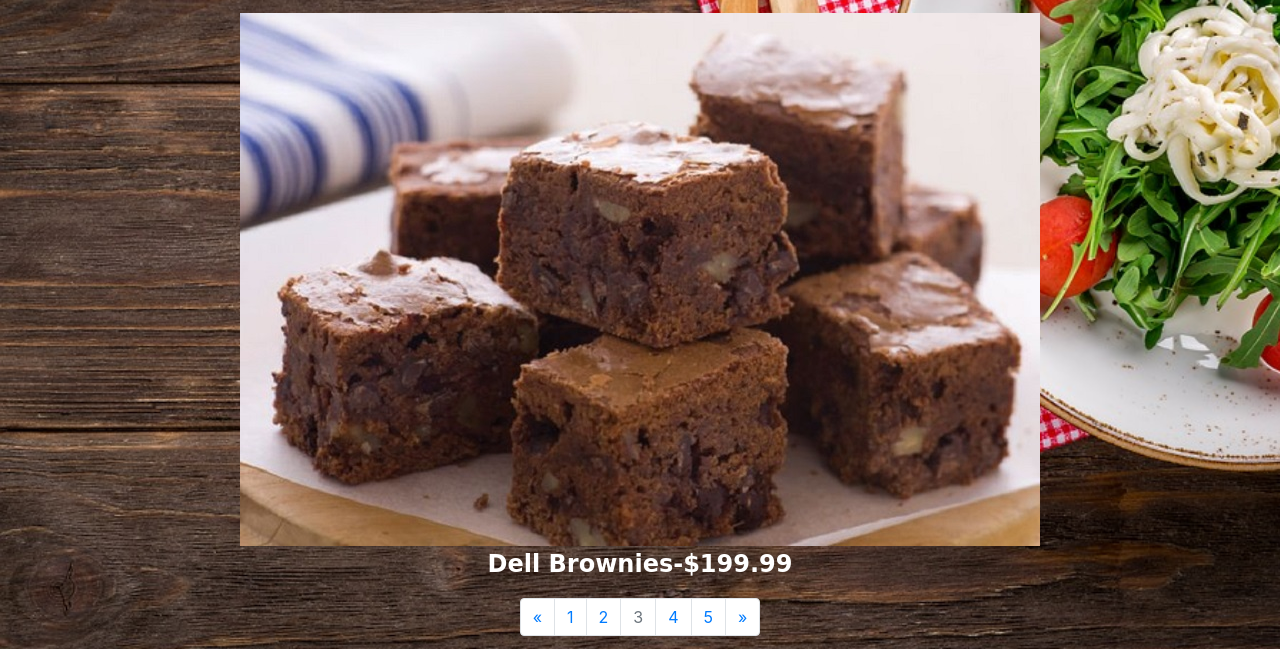
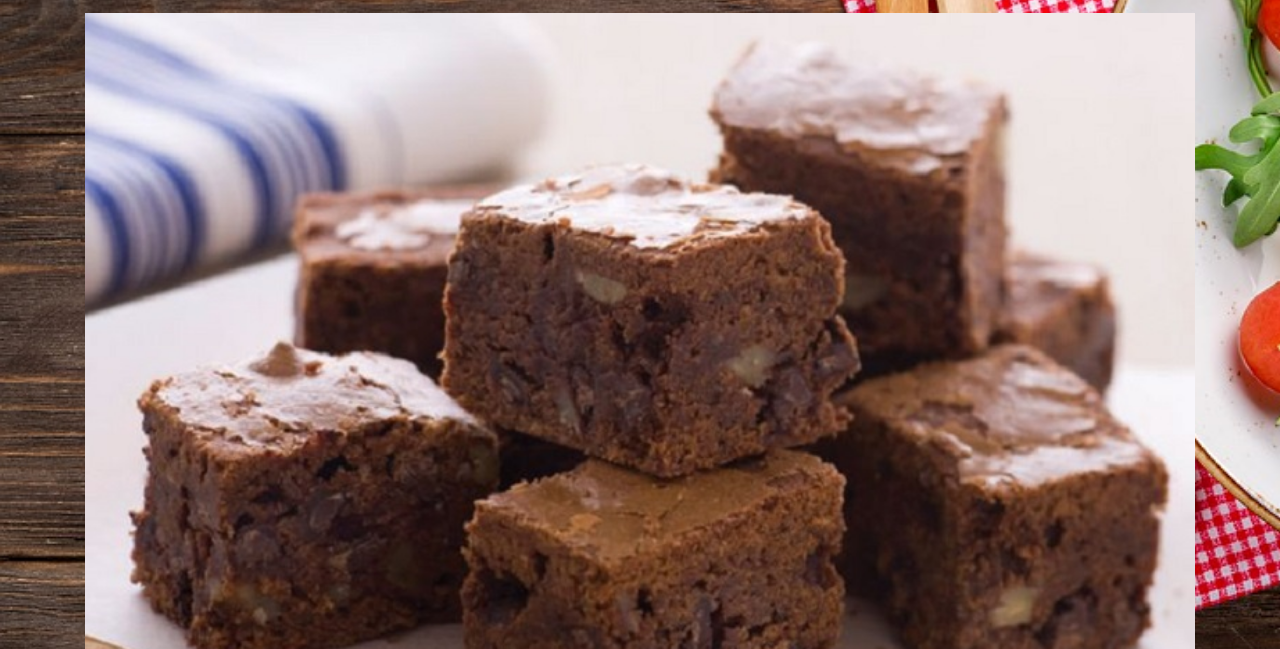
Before and after one commit to Zuka-Dev/myassignment, a plain HTML site: page menu.html in a window 1280 px wide. Shown: the part 143-792 px from the top of the page. Drawn offline with nearby package versions, Linux system fonts and the light colour scheme.

Commit message:
Add files via upload

```diff
--- a/menu.html
+++ b/menu.html
@@ -37,7 +37,9 @@
             width: 800px;
             height: 533px;
           }
-
+         figure > img {
+           width: 100%;
+         }
 
          </style>
 
@@ -82,9 +84,9 @@
 </div>
 </nav>
 <center><h3 style="font-family:cursive;">Top Grossing Dishes</h3></center>
-<section id="ifeanyi1">
+<section id="ifeanyi1" class="">
     <figure class="visible">
-   <a></a> <img src="image/magnitumtum.jpg"/>
+   <img src="image/magnitumtum.jpg"/>
     <figcaption>Caramel Sandwich- $899.99</figcaption>
     </figure>
     <figure>
```
